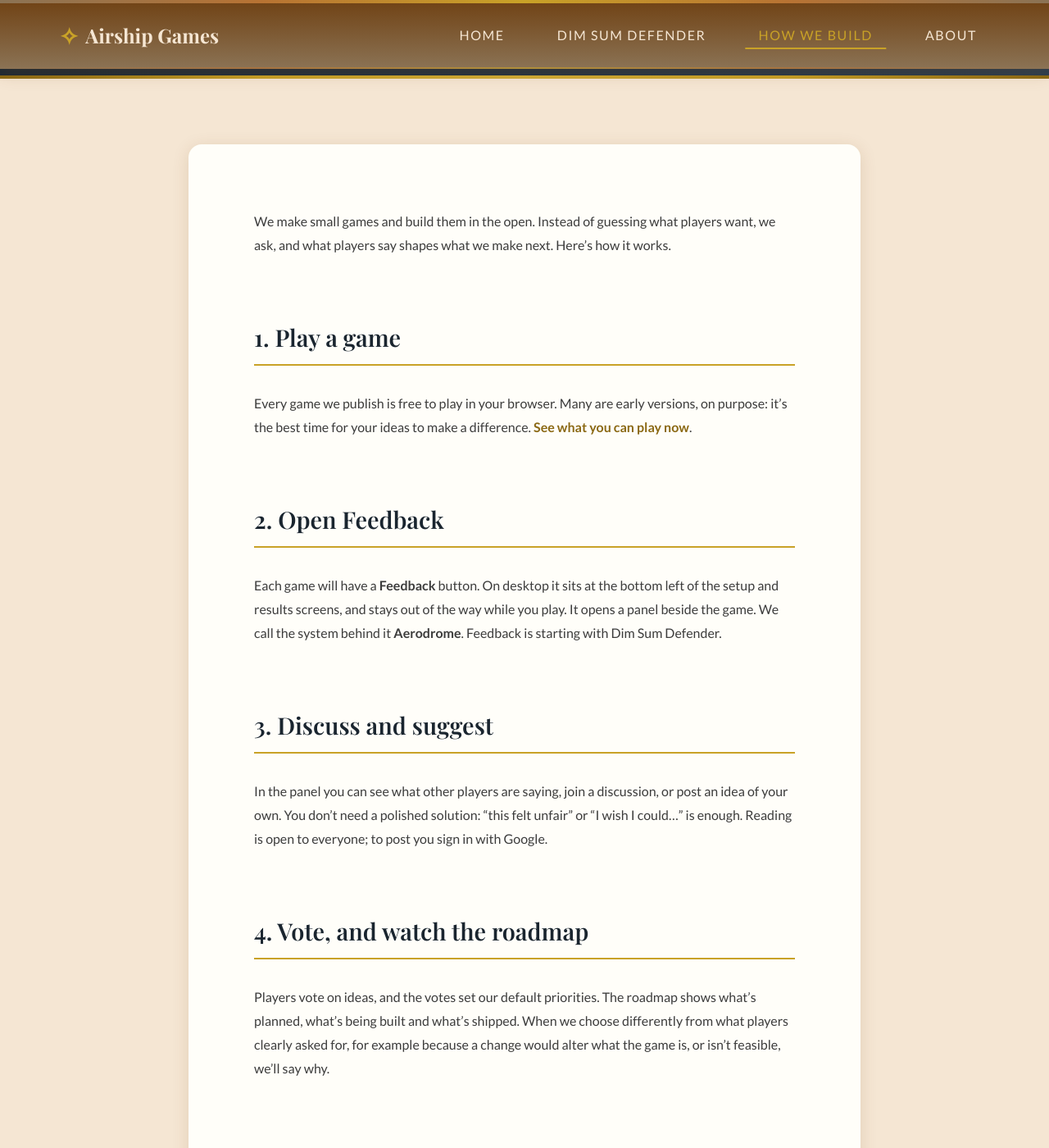
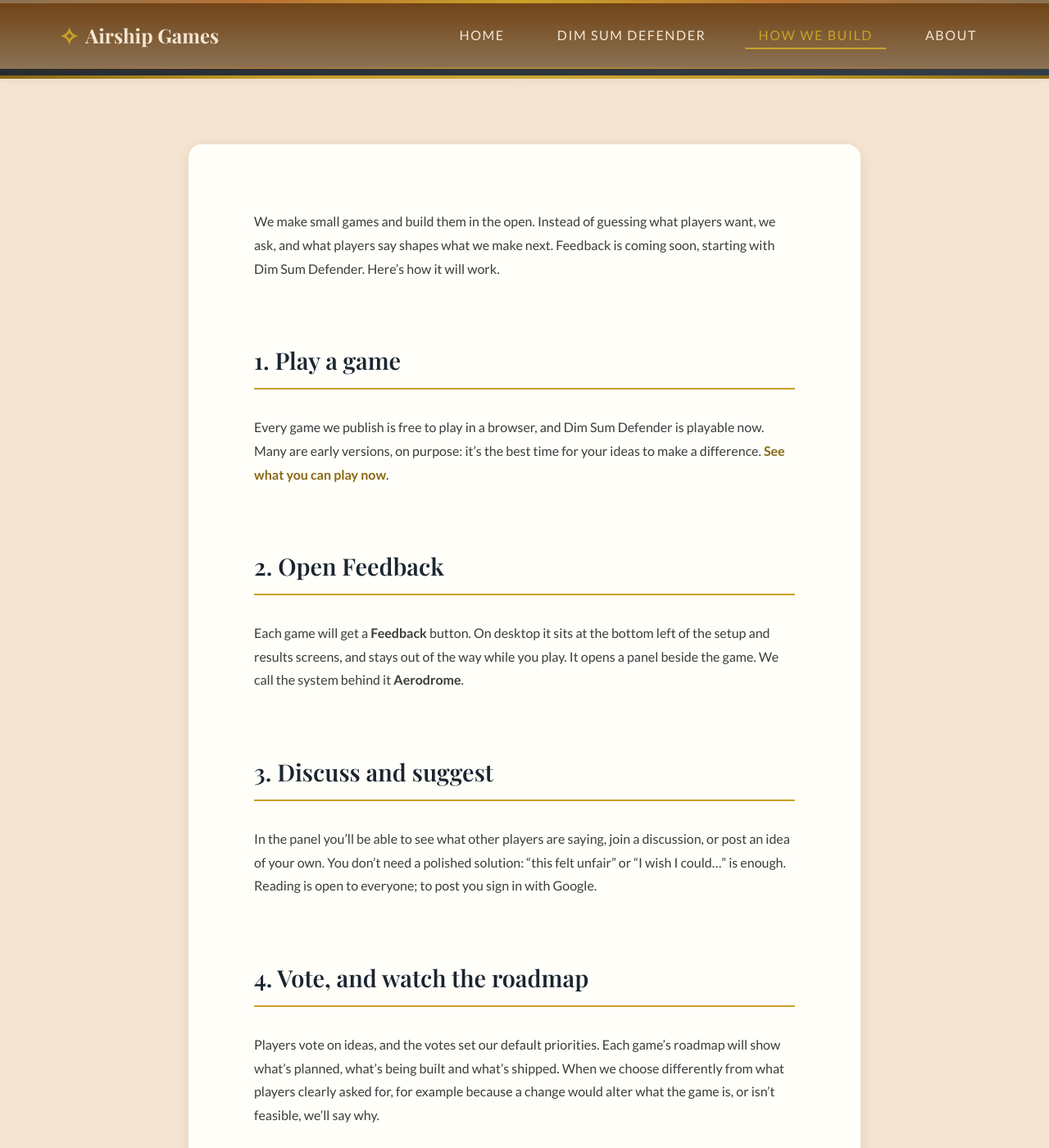
Before and after one commit to Airship-Games-Studio/Airship-Games-Website, a Jekyll site: the page built from how-we-build/index.md, in a window 1280 px wide and 1400 px high, scrolled down 277 px. Shown: the whole window at 82% size. Built offline with Jekyll 4.4.1, drawn with Linux system fonts in a browser that asks for light colours; some of the changed text lies outside the part shown.

Commit message:
Copy: Feedback is coming soon; only Dim Sum is playable now
Co-Authored-By: Claude Opus 5.5 (1M context) <noreply@anthropic.com>

```diff
--- a/how-we-build/index.md
+++ b/how-we-build/index.md
@@ -5,27 +5,27 @@ description: Airship Games builds its games in the open with the people who play
 subtitle: Games built with their players
 ---
 
-We make small games and build them in the open. Instead of guessing what players want, we ask, and what players say shapes what we make next. Here's how it works.
+We make small games and build them in the open. Instead of guessing what players want, we ask, and what players say shapes what we make next. Feedback is coming soon, starting with Dim Sum Defender. Here's how it will work.
 
 ## 1. Play a game
 
-Every game we publish is free to play in your browser. Many are early versions, on purpose: it's the best time for your ideas to make a difference. [See what you can play now]({{ '/#games' | relative_url }}).
+Every game we publish is free to play in a browser, and Dim Sum Defender is playable now. Many are early versions, on purpose: it's the best time for your ideas to make a difference. [See what you can play now]({{ '/#games' | relative_url }}).
 
 ## 2. Open Feedback
 
-Each game will have a **Feedback** button. On desktop it sits at the bottom left of the setup and results screens, and stays out of the way while you play. It opens a panel beside the game. We call the system behind it **Aerodrome**. Feedback is starting with Dim Sum Defender.
+Each game will get a **Feedback** button. On desktop it sits at the bottom left of the setup and results screens, and stays out of the way while you play. It opens a panel beside the game. We call the system behind it **Aerodrome**.
 
 ## 3. Discuss and suggest
 
-In the panel you can see what other players are saying, join a discussion, or post an idea of your own. You don't need a polished solution: "this felt unfair" or "I wish I could…" is enough. Reading is open to everyone; to post you sign in with Google.
+In the panel you'll be able to see what other players are saying, join a discussion, or post an idea of your own. You don't need a polished solution: "this felt unfair" or "I wish I could…" is enough. Reading is open to everyone; to post you sign in with Google.
 
 ## 4. Vote, and watch the roadmap
 
-Players vote on ideas, and the votes set our default priorities. The roadmap shows what's planned, what's being built and what's shipped. When we choose differently from what players clearly asked for, for example because a change would alter what the game is, or isn't feasible, we'll say why.
+Players vote on ideas, and the votes set our default priorities. Each game's roadmap will show what's planned, what's being built and what's shipped. When we choose differently from what players clearly asked for, for example because a change would alter what the game is, or isn't feasible, we'll say why.
 
 ## 5. What happens to your posts
 
-Your posts, replies and ideas are public, with the display name you choose, and we may quote them when the game changes because of them. You can delete them, or your whole account, at any time from the panel. The [Privacy Policy]({{ '/privacy/' | relative_url }}) explains what we keep and for how long, and the [Community Rules]({{ '/community-rules/' | relative_url }}) explain how to take part: criticize the game, respect people, protect privacy, and don't manipulate votes.
+Your posts, replies and ideas are public, with the display name you choose, and we may quote them when the game changes because of them. You can delete your account, with or without your posts, at any time from the panel. The [Privacy Policy]({{ '/privacy/' | relative_url }}) explains what we keep and for how long, and the [Community Rules]({{ '/community-rules/' | relative_url }}) explain how to take part: criticize the game, respect people, protect privacy, and don't manipulate votes.
 
 ## 6. Credits (coming later)
 
--- a/index.html
+++ b/index.html
@@ -49,8 +49,8 @@ description: Airship Games makes small games in the open and builds them with th
   <div class="container">
     <h2 class="section-title">Our games</h2>
     <p class="text-center" style="max-width: 600px; margin: 0 auto 2rem;">
-      Every game is free to play in your browser. They're early, and that's the point:
-      tell us what to build next.
+      Our games are free to play in your browser, and Dim Sum Defender is playable now.
+      They're early, and that's the point: tell us what to build next.
     </p>
 
     <div class="games-grid">
@@ -81,7 +81,7 @@ description: Airship Games makes small games in the open and builds them with th
     <p>
       Our games are getting a Feedback panel, starting with Dim Sum Defender, where
       players discuss ideas and vote. The votes set our default priorities, and the
-      roadmap is public, so you can see what's planned, being built and shipped.
+      roadmap will be public, so you can see what's planned, being built and shipped.
     </p>
     <p>
       <a href="{{ '/how-we-build/' | relative_url }}">See how it works →</a>
```
Also changed, not shown: about/index.html (+4 -3 lines).
